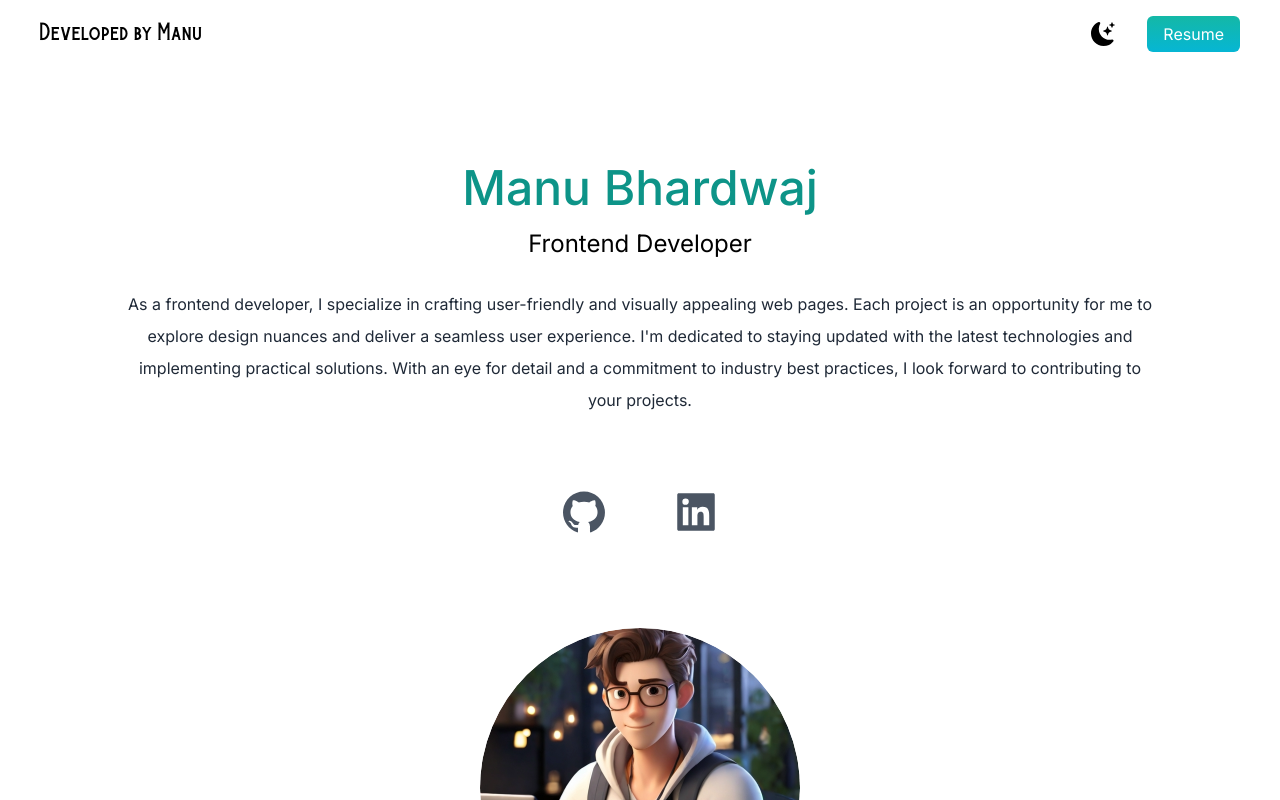
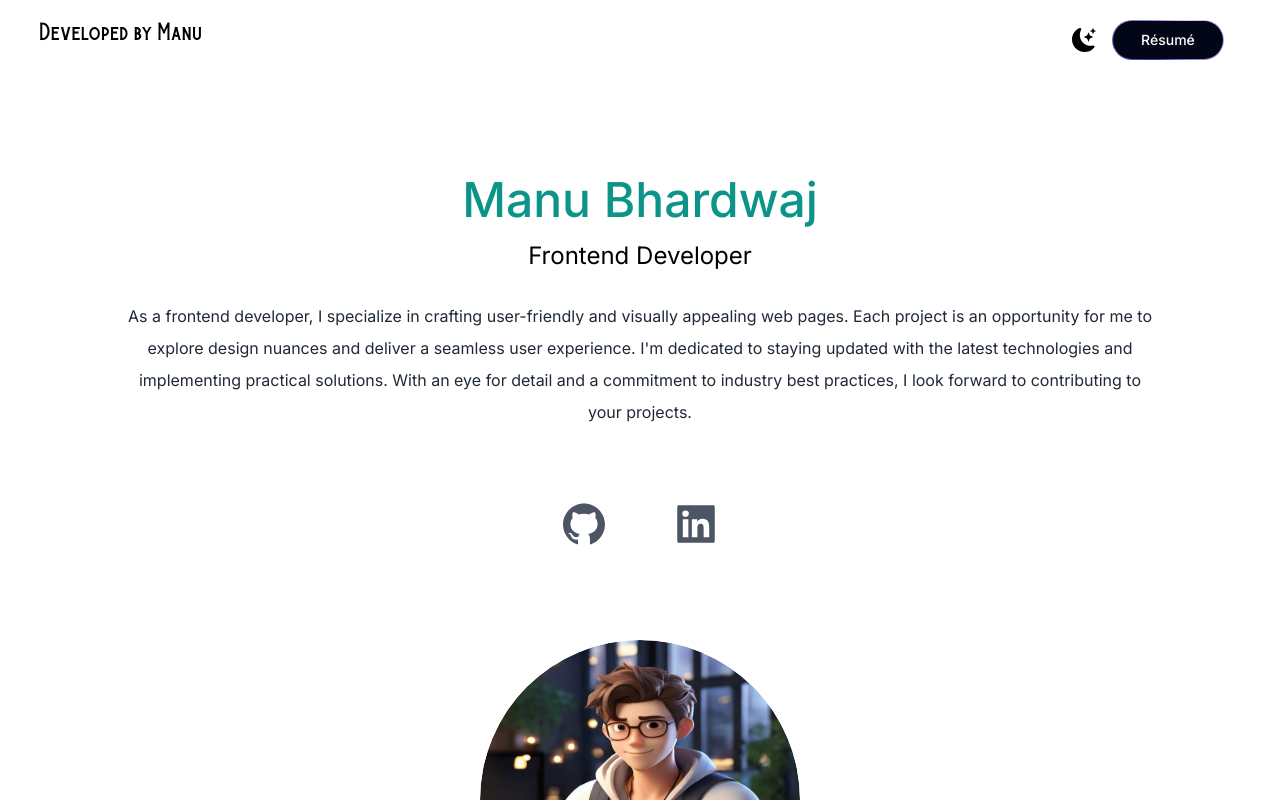
Before and after one commit to ManuBhardwaj001/Personal-Portfolio, a Next.js app: page / in a window 1280 px wide. Shown: the top 800 px of the page. Built offline with nearby package versions, Linux system fonts and the light colour scheme.

Commit message:
added animated button for resume

```diff
--- a/package.json
+++ b/package.json
@@ -9,14 +9,18 @@
     "lint": "next lint"
   },
   "dependencies": {
+    "@tabler/icons-react": "^2.47.0",
     "classnames": "^2.5.1",
     "clsx": "^2.1.0",
     "framer-motion": "^11.0.5",
     "next": "14.1.0",
     "react": "^18",
     "react-dom": "^18",
+    "react-element-to-jsx-string": "^15.0.0",
+    "react-hot-toast": "^2.4.1",
     "react-icons": "^5.0.1",
     "react-player": "^2.14.1",
+    "sonner": "^1.4.0",
     "tailwind-merge": "^2.2.1",
     "tsparticles-engine": "^2.12.0"
   },
--- /dev/null
+++ b/src/app/components/TailwindcssButtons.tsx
@@ -0,0 +1,67 @@
+"use client";
+import React from "react";
+import reactElementToJSXString from "react-element-to-jsx-string";
+import { toast, Toaster } from "sonner";
+import { ButtonsCard } from "./ui/tailwindcss-buttons";
+
+export function TailwindcssButtons() {
+  return (
+    <div className="px-4 w-full">
+      <Toaster position="top-center" />
+      <div>
+        {buttons.map((button, idx) => (
+          <ButtonsCard key={idx}>{button.component}</ButtonsCard>
+        ))}
+      </div>
+    </div>
+  );
+}
+
+export const buttons = [
+  {
+    name: "Border Magic",
+    description: "Border Magic button for your website",
+    showDot: false,
+    component: (
+      <button className="relative inline-flex h-10 overflow-hidden rounded-full p-[1.2px] focus:outline-none focus:ring-2 focus:ring-slate-400 focus:ring-offset-2 focus:ring-offset-slate-50">
+        <span className="absolute inset-[-1000%] animate-[spin_2s_linear_infinite] bg-[conic-gradient(from_90deg_at_50%_50%,#E2CBFF_0%,#393BB2_50%,#E2CBFF_100%)]" />
+        <span className="inline-flex h-full w-full cursor-pointer items-center justify-center rounded-full bg-slate-950 px-7 py-1 text-sm font-medium text-white backdrop-blur-3xl">
+          Résumé
+        </span>
+      </button>
+    ),
+  },
+  // {
+  //   name: "Shimmer",
+  //   description: "Shimmer button for your website",
+  //   showDot: false,
+  //   component: (
+  //     <button className="inline-flex h-12 animate-shimmer items-center justify-center rounded-md border border-slate-800 bg-[linear-gradient(110deg,#000103,45%,#1e2631,55%,#000103)] bg-[length:200%_100%] px-6 font-medium text-slate-400 transition-colors focus:outline-none focus:ring-2 focus:ring-slate-400 focus:ring-offset-2 focus:ring-offset-slate-50">
+  //       Shimmer
+  //     </button>
+  //   ),
+  //   code: `
+  //       // Button code
+  //       <button className="inline-flex h-12 animate-shimmer items-center justify-center rounded-md border border-slate-800 bg-[linear-gradient(110deg,#000103,45%,#1e2631,55%,#000103)] bg-[length:200%_100%] px-6 font-medium text-slate-400 transition-colors focus:outline-none focus:ring-2 focus:ring-slate-400 focus:ring-offset-2 focus:ring-offset-slate-50">
+  //         Shimmer
+  //       </button>
+
+  //       // tailwind.config.js code
+  //       {
+  //         "animation": {
+  //           shimmer: "shimmer 2s linear infinite"
+  //         },
+  //         "keyframes": {
+  //           shimmer: {
+  //             from: {
+  //               "backgroundPosition": "0 0"
+  //             },
+  //             to: {
+  //               "backgroundPosition": "-200% 0"
+  //             }
+  //           }
+  //         }
+  //       }
+  //     `,
+  // },
+];
--- /dev/null
+++ b/src/app/components/ui/tailwindcss-buttons.tsx
@@ -0,0 +1,22 @@
+"use client";
+import React from "react";
+import { IconClipboard } from "@tabler/icons-react";
+import { cn } from "../../utils/cn";
+
+export const ButtonsCard = ({
+  children,
+  className,
+  onClick,
+}: {
+  children?: React.ReactNode;
+  className?: string;
+  onClick?: () => void;
+}) => {
+  return (
+    <div onClick={onClick} className={cn("", className)}>
+      <div className="absolute dark:bg-dot-white/[0.1] bg-dot-black/[0.1]" />
+      <IconClipboard className="absolute top-2 right-2 text-neutral-300 group-hover/btn:block hidden h-4 w-4 transition duration-200" />
+      <div className="relative z-50">{children}</div>
+    </div>
+  );
+};
--- a/src/app/page.js
+++ b/src/app/page.js
@@ -14,20 +14,11 @@ import bootstrap from "../../public/tech_stack/bootstrap.png"
 import tailwind from "../../public/tech_stack/tailwind.png"
 import git from "../../public/tech_stack/git.png"
 import { useState } from "react";
+import { TailwindcssButtons } from "./components/TailwindcssButtons";
 
 
 export default function Home() {
   const [darkMode, setDarkMode] = useState(false);
-  const handleDownload = () => {
-    const link = document.createElement('a');
-    link.href = "./Resume.pdf";
-    link.download = "Resume.pdf";
-    document.body.appendChild(link);
-    link.click();
-    document.body.removeChild(link);
-  }
-  const Resume = () => {
-  }
   return (
 
     <div className={darkMode ? "dark" : ""}>
@@ -40,7 +31,9 @@ export default function Home() {
             <h1 className="text-xl font-burtons cursor-default">Developed by Manu</h1>
             <ul className="flex items-center">
               <li><BsFillMoonStarsFill onClick={() => setDarkMode(!darkMode)} className="cursor-pointer text-2xl" /></li>
-              <li><a onClick={handleDownload} className="bg-gradient-to-t from-cyan-500 to-teal-500 text-white px-4 py-2 rounded-md ml-8" href="#">Resume</a></li>
+              {/* <li>className="bg-gradient-to-t from-cyan-500 to-teal-500 text-white px-4 py-2 rounded-md ml-8" href="#">Resume</a></li> */}
+              <li><a href="./Resume.pdf" download="Resume.pdf" ><TailwindcssButtons /></a></li>
+
             </ul>
           </nav>
           <div className="text-center p-10">
@@ -57,7 +50,7 @@ export default function Home() {
             </a>
           </div>
           <div className="relative mx-auto background-transparent w-80 h-80 mt-20 rounded-full overflow-hidden">
-            <Image className="w-120 h-80 rounded-full" alt="Avatar" src={Avatar} layout="fill" objectFit="cover" />
+            <Image className=" h-80 rounded-full" alt="Avatar" src={Avatar} fill />
           </div>
         </section>
         <section>
--- /dev/null
+++ b/src/app/utils/cn.ts
@@ -0,0 +1,6 @@
+import { ClassValue, clsx } from "clsx";
+import { twMerge } from "tailwind-merge";
+
+export function cn(...inputs: ClassValue[]) {
+  return twMerge(clsx(inputs));
+}
--- a/tailwind.config.js
+++ b/tailwind.config.js
@@ -1,16 +1,29 @@
 /** @type {import('tailwindcss').Config} */
 module.exports = {
-  darkMode: "class",
   content: [
     "./src/pages/**/*.{js,ts,jsx,tsx,mdx}",
     "./src/components/**/*.{js,ts,jsx,tsx,mdx}",
     "./src/app/**/*.{js,ts,jsx,tsx,mdx}",
   ],
+  darkMode: "class",
   theme: {
     extend: {
       fontFamily: {
         burtons: "burtons",
-      }
+      },
+      animation: {
+        shimmer: "shimmer 2s linear infinite",
+      },
+      keyframes: {
+        shimmer: {
+          from: {
+            backgroundPosition: "0 0",
+          },
+          to: {
+            backgroundPosition: "-200% 0",
+          },
+        },
+      },
     },
   },
   plugins: [],
```
Also changed, not shown: tsconfig.json (added, +34 -0 lines), 1 other file (tests, documents, lock files or other folders).
